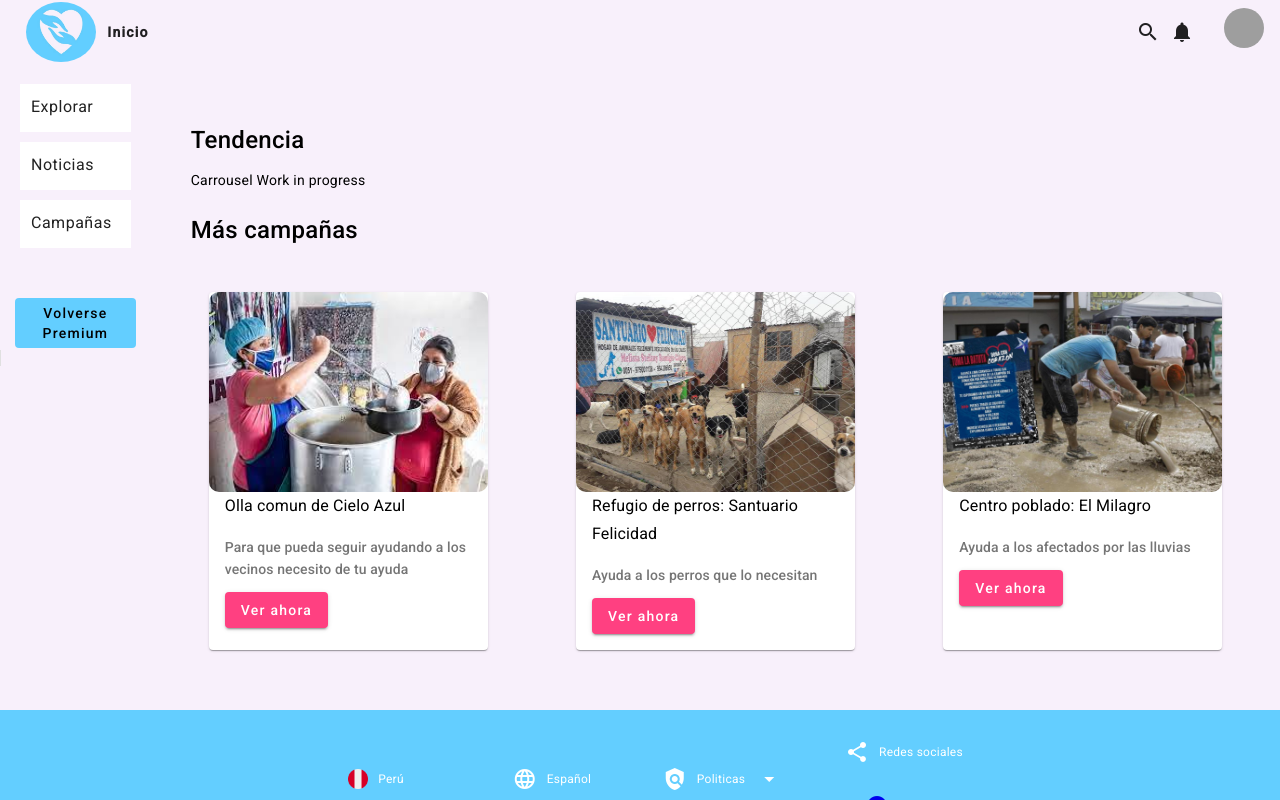
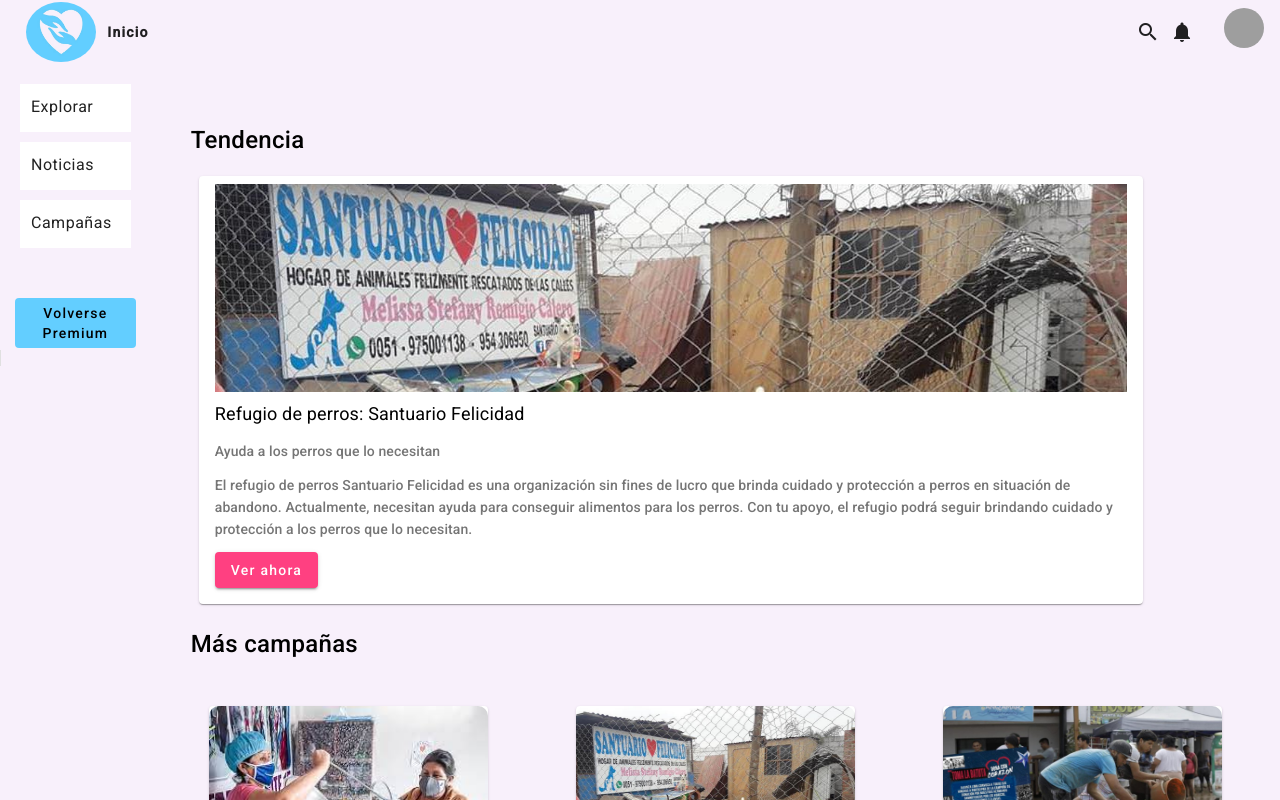
Before and after one commit to upc-pre-202301-Qunapaq-SI729-WS51/upc-pre-202301-Qunapaq-SI729-WS51-FrontEnd, an Angular app in the folder Zenquna/: page /home in a window 1280 px wide. Shown: the top 800 px of the page. Built offline with nearby package versions, Linux system fonts and the light colour scheme; no server answers; data requests are answered from the project's data file; grey boxes are pictures that could not be loaded.

Commit message:
(Feature) Tendencias en Inicio
Se ha añadido en la sección de Inicio, un banner que muestra una donación.

```diff
--- a/Zenquna/src/app/modules/donor/components/home/home.component.html
+++ b/Zenquna/src/app/modules/donor/components/home/home.component.html
@@ -2,7 +2,23 @@
   <div class="content-container">
     <div class="trend-container">
       <h2>Tendencia</h2>
-      <p>Carrousel Work in progress</p>
+      <mat-card class="trend-card">
+        <mat-card-content class="trend-image-container">
+          <img mat-card-image [src]="campaigns.at(1)?.imageBanner"
+          [alt]="campaigns.at(0)?.name" class="trend-image"/>
+        </mat-card-content>
+
+        <mat-card-content>
+          <h3 mat-card-title>{{ campaigns.at(1)?.name }}</h3>
+          <p mat-card-subtitle>{{ campaigns.at(1)?.summary }}</p>
+          <p mat-card-subtitle>{{ campaigns.at(1)?.description }}</p>
+          <button mat-raised-button color="accent"
+            routerLink="/campaign/{{ campaigns.at(1)?.id }}">
+            Ver ahora
+          </button>
+        </mat-card-content>
+      </mat-card>
+      <!--<p>Carrousel Work in progress</p>-->
     </div>
     <div class="explore-container">
       <h2>Más campañas</h2>
--- a/Zenquna/src/app/modules/donor/components/home/home.component.scss
+++ b/Zenquna/src/app/modules/donor/components/home/home.component.scss
@@ -130,6 +130,36 @@ mat-grid-tile {
   //^Uniendolo con el margin del campaign-card, el margin resultante es de 0
 }
 
+.trend-card{
+  width: calc(90%); /* Cambiamos el ancho fijo a un porcentaje */
+  margin-top: 20px;
+  margin-bottom: 20px;
+  margin-left: 8px; /* Agregamos un margen a la izquierda */
+  margin-right: 8px; /* Agregamos un margen a la derecha */
+  .trend-image-container{
+    margin-top: 8px;
+    margin-bottom: 8px;
+    height: 15vw;
+    overflow: hidden;
+    .trend-image{
+      width: 100%;
+      margin-top: -10%;
+    }
+  }
+}
+
+.trend-card h3 {
+  font-size: 18px;
+  margin: 0;
+  margin-bottom: 12px;
+}
+
+.trend-card p {
+  font-size: 14px;
+  margin: 10px 0;
+  margin-bottom: 12px;
+}
+
 .campaign-card-container {
   display: flex;
   flex-wrap: wrap;
```
